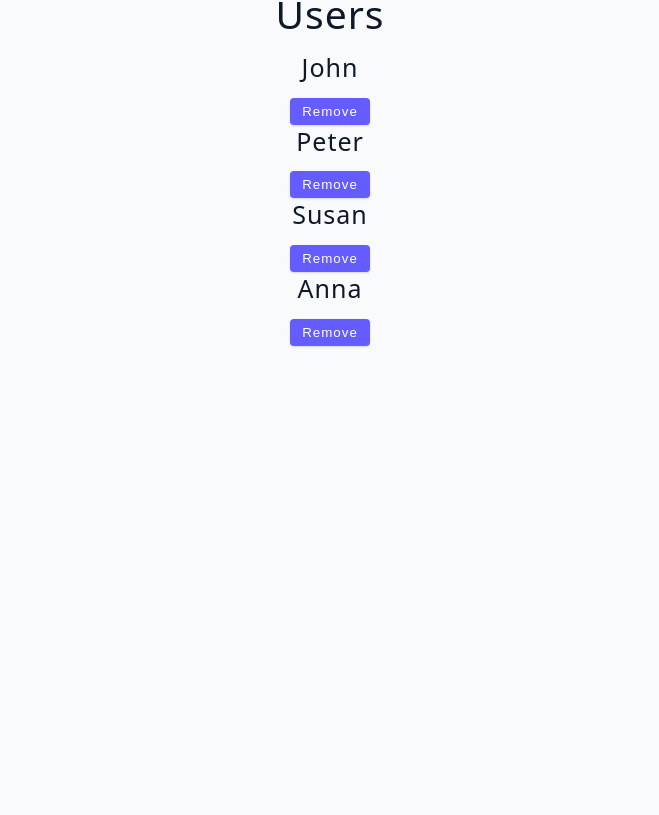
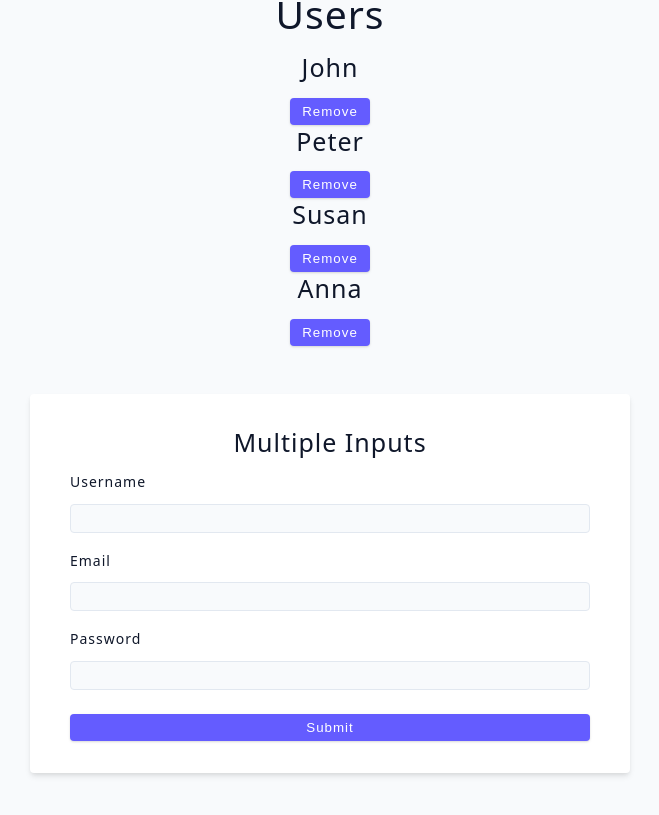
Before and after one commit to IZABAYO-JOSEPH/AdvancedReact, a React (Vite) app: page / in a window 1280 px wide. Shown: the part 2635-3450 px from the top of the page, without its empty margins (310-969 px from the left). Before the commit the page ends 3013 px from the top, so only its background shows below. Built offline with nearby package versions, Linux system fonts and the light colour scheme; no server answers.

Commit message:
handling multiple inputs demo

```diff
--- a/src/App.jsx
+++ b/src/App.jsx
@@ -11,6 +11,7 @@ import ToggleAlert from "./usestate/toggleAlert";
 import UserChallenge from "./usestate/useChallenge";
 import ControlledInputs from "./reactforms/controlledInputs";
 import FrmUserChallenge from "./reactforms/userChallenge";
+import MultipleInput from "./reactforms/multipleInputs";
 const App = () => {
   return (
     <>
@@ -26,6 +27,7 @@ const App = () => {
       <UserChallenge />
       <ControlledInputs />
       <FrmUserChallenge />
+      <MultipleInput/>
     </>
   );
 };
--- /dev/null
+++ b/src/reactforms/multipleInputs.jsx
@@ -0,0 +1,75 @@
+import React, { useState } from "react";
+import { data } from "../data";
+const MultipleInput = () => {
+
+
+    const [user, SetUser] = useState({
+        UName:"",
+        UMail:"",
+        UPassword:"",
+    })
+    const handleChange = (e)=>{
+//   console.log(e.target.name)
+//   console.log(e.target.value)
+  SetUser({...user,[e.target.name]:e.target.value})
+    }
+    const handleSubmit = (e)=>{
+          e.preventDefault()
+        console.log(user)
+        }
+  return (
+    <div>
+      <form className="form" onSubmit={handleSubmit}>
+        <h4>Multiple inputs</h4>
+        <div className="form-row">
+          <label htmlFor="UName" className="form-label">
+            Username
+          </label>
+          <input
+            type="text"
+            id="UName"
+
+            className="form-input"
+          value = {user.UName}
+          onChange = {handleChange}
+          name="UName"
+          ></input>
+        </div>
+        <div className="form-row">
+          <label htmlFor="UMail" className="form-label">
+            Email
+          </label>
+          <input
+            type="email"
+            id="UMail"
+            className="form-input"
+            value = {user.UMail}
+          onChange = {handleChange}
+          name="UMail"
+          ></input>
+        </div>
+        <div className="form-row">
+          <label htmlFor="UPassword" className="form-label">
+            Password
+          </label>
+          <input
+            type="password"
+            id="UPassword"
+            className="form-input"
+            value = {user.UPassword}
+            onChange = {handleChange}
+            name="UPassword"
+          ></input>
+        </div>
+
+
+        <button type="submit" className="btn btn-block">
+          Submit
+        </button>
+      </form>
+
+    </div>
+  );
+};
+
+export default MultipleInput;
```
